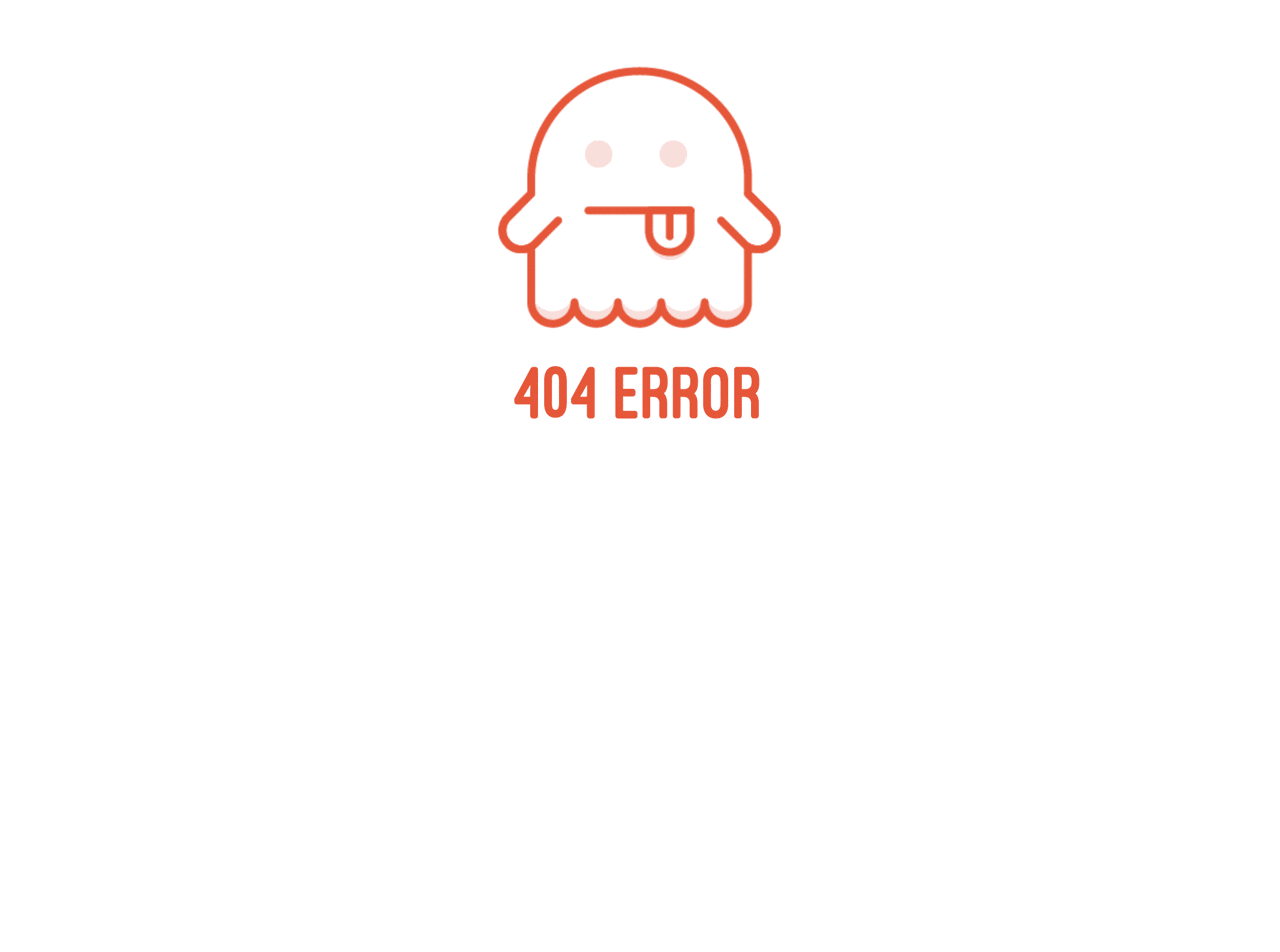
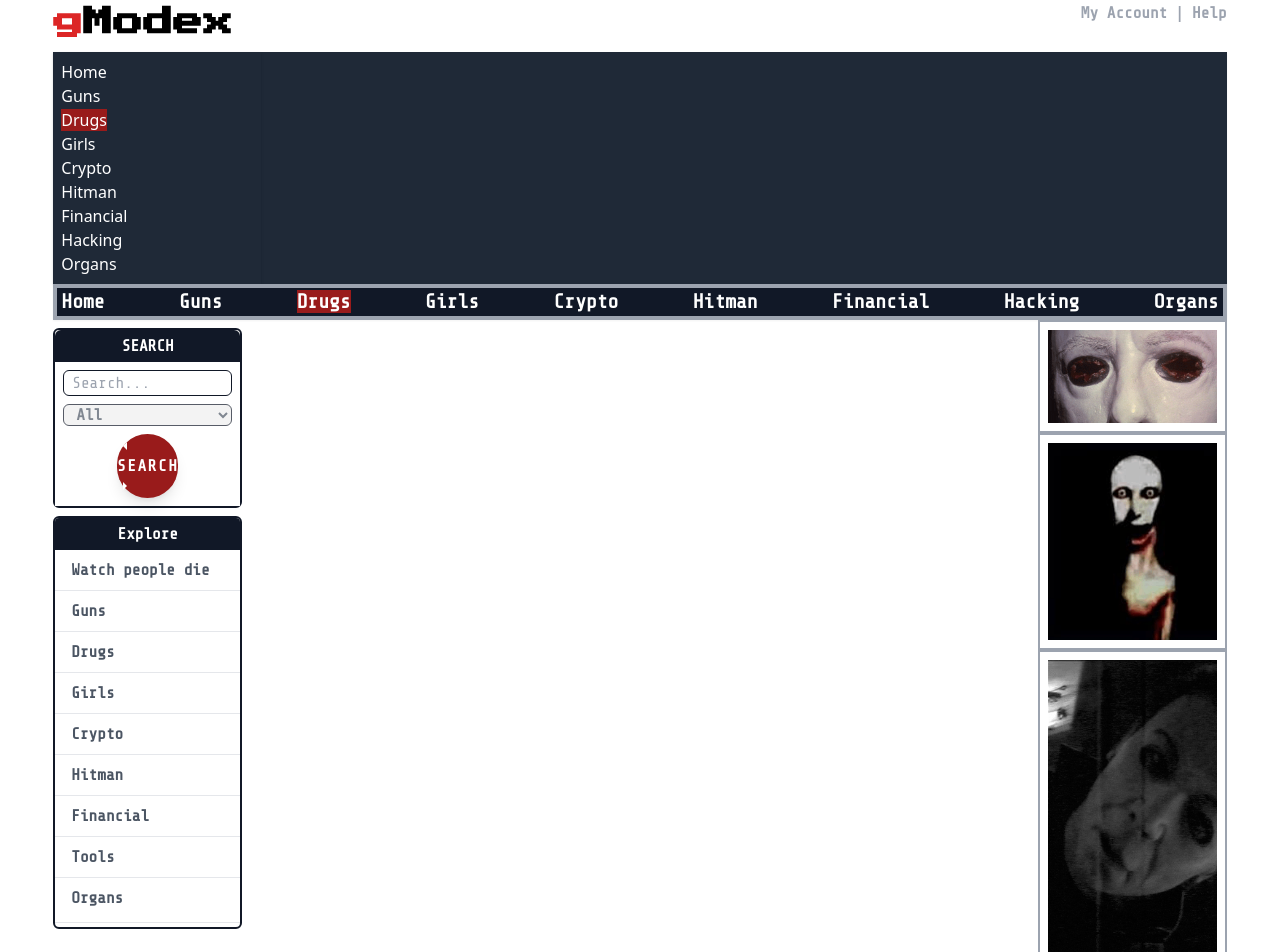
Before and after one commit to mehediScriptDev/gmodex, a React (Vite) app: page /drugs in a window 1280 px wide. Before the commit this address had no page. Shown: the top 952 px of the page. Before the commit the page ends 800 px from the top, so only its background shows below. Built offline with nearby package versions, Linux system fonts and the light colour scheme; a web font is replaced by a local one.

Commit message:
navlink edited

```diff
--- /dev/null
+++ b/src/Components/Drugs.jsx
@@ -0,0 +1,11 @@
+import React from 'react';
+
+const Drugs = () => {
+    return (
+        <div>
+
+        </div>
+    );
+};
+
+export default Drugs;
--- a/src/Components/LeftNav.jsx
+++ b/src/Components/LeftNav.jsx
@@ -40,15 +40,15 @@
       </li>
 
       <li className="hover:bg-gray-100 cursor-pointer px-4 py-2">
-        <Link to={"/shooter"}>Shooter</Link>
+        <Link to={"/hitman"}>Hitman</Link>
       </li>
 
       <li className="hover:bg-gray-100 cursor-pointer px-4 py-2">
-        <Link to={"/hitter"}>Hitter</Link>
+        <Link to={"/fraud"}>Financial</Link>
       </li>
 
       <li className="hover:bg-gray-100 cursor-pointer px-4 py-2">
-        <Link to={"/kidappers"}>Kidnappers</Link>
+        <Link to={"/tools"}>Tools</Link>
       </li>
 
       <li className="hover:bg-gray-100 cursor-pointer px-4 py-2">
--- a/src/Components/Nav/Nav.jsx
+++ b/src/Components/Nav/Nav.jsx
@@ -46,15 +46,15 @@
       </li>
 
       <li>
-        <NavLink to={"/shooter"}>Shooter</NavLink>
+        <NavLink to={"/hitman"}>Hitman</NavLink>
       </li>
 
       <li>
-        <NavLink to={"/hitter"}>Hitter</NavLink>
+        <NavLink to={"/fraud"}>Financial</NavLink>
       </li>
 
       <li>
-        <NavLink to={"/kidappers"}>Kidnappers</NavLink>
+        <NavLink to={"/tools"}>Hacking</NavLink>
       </li>
 
       <li>
--- a/src/main.jsx
+++ b/src/main.jsx
@@ -8,6 +8,7 @@
 import Girls from "./Components/Girls.jsx";
 import Homesection from "./Components/Homesection.jsx";
 import Guns from "./Components/Guns.jsx";
+import Drugs from "./Components/Drugs.jsx";
 
 const router = createBrowserRouter([
   {
@@ -27,6 +28,10 @@
         path: "/guns",
         element: <Guns></Guns>,
       },
+      {
+        path: "/drugs",
+        element: <Drugs></Drugs>,
+      },
     ],
   },
 ]);
```
